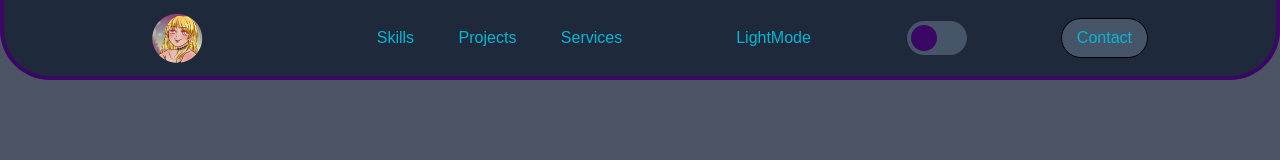
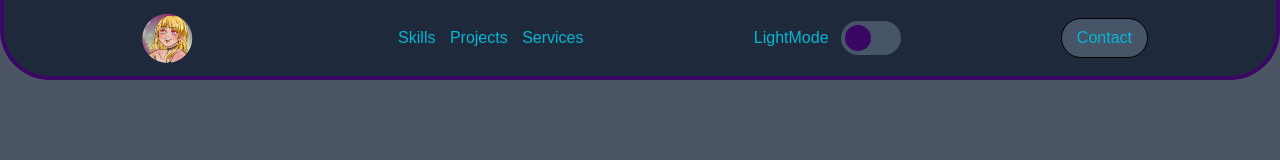
Before and after one commit to Angelinebrgs/PortFolio, a website built with Vite: page index.html in a window 1280 px wide. Built offline with nearby package versions, Linux system fonts and the light colour scheme; a web font is replaced by a local one.

Commit message:
responsiv header et dark mode

```diff
--- a/index.html
+++ b/index.html
@@ -8,7 +8,7 @@
     <title>Portfolio</title>
   </head>
   <body class="LightMode">
-    <header>
+    <header class="header">
       <img class="logo" src="/img/Rond_1.png" alt="logo">
         <nav>
               <ul class="nav_links">
@@ -23,13 +23,21 @@
                 </li>
               </ul>
         </nav>
-        <label for="switch">LightMode</label>
-        <label class="switch">
-          <input type="checkbox" id="checkbox">
-          <span class="slider round"></span>
-        </label>
+        <div class="label">
+          <label for="checkbox" id="labellm">LightMode</label>
+          <label class="switch">
+            <input type="checkbox" id="checkbox">
+            <span class="slider round"></span>
+          </label>
+        </div>
         <a class="cta" href="mailto:titou.borges@gmail.com"><button class="buttonnav">Contact</button></a>
     </header>
+    <main>
+
+    </main>
+    <footer>
+
+    </footer>
     <script type="module" src="./src/main.js"></script>
   </body>
 </html>
--- a/src/main.js
+++ b/src/main.js
@@ -17,13 +17,19 @@ const observer = new IntersectionObserver(() => {
 const hiddenElements = document.querySelectorAll('.hidden');
 hiddenElements.forEach((el => observer.observe(el)));
 
-// LightMode
 function lightMode() {
     var checkbox = document.getElementById("checkbox");
+    var label = document.getElementById("labellm");
     if (checkbox.checked) {
         document.body.classList.add("light-mode");
-        console.log(checkbox);
+        document.getElementById("labellm").innerHTML="DarkMode";
     } else {
         document.body.classList.remove("light-mode");
+        document.getElementById("labellm").innerHTML="LightMode";
     }
 }
+
+// Ajoutez un gestionnaire
+var checkbox = document.getElementById("checkbox");
+checkbox.addEventListener("change", lightMode);
+lightMode();
--- a/style/style.css
+++ b/style/style.css
@@ -44,7 +44,7 @@ a {
     text-decoration: none;
 }
 img{
-    margin: 20px;
+    margin: 10px;
     width: 5%;
 }
 header{
@@ -58,12 +58,6 @@ header{
     border-left: solid 4px var(--clr-purple950);
     border-right: solid 4px var(--clr-purple950);
     background-color: var(--clr-slate800);
-    height: 80px;
-}
-nav ul li{
-    list-style: none;
-    display: inline-block;
-    padding: 20px;
 }
 label{
     color: var(--clr-cyan500);
--- a/style/utils.css
+++ b/style/utils.css
@@ -83,10 +83,63 @@ input:checked + .slider:before {
     background-color: var(--clr-light);
     color: black;
 }
+/*Galaxy Fold trop compliqué mais en theorie il marche ça casse juste les autre media*/
+@media (min-width: 280px ) and (max-height:653px){
+    .container{
+        max-width: 280px;
+        max-height:653px
+    }
+    header{
+        display: flex;
+        flex-direction: column;
+    }
+    label{
+        display: flex;
+        margin: 5px;
+    }
+    nav ul li{
+        list-style: none;
+        display:flex;
+        flex-direction: column;
+        padding: 10px;
+        padding-left: 0px;
+    }
+}
+/*Mobile*/
+@media (min-width: 300px){
+    .container{
+        max-width: 300px;
+    }
+    label{
+        margin: 5px;
+    }
+    nav ul li{
+        list-style: none;
+        display:flex;
+        flex-direction: column;
+        padding: 10px;
+        padding-left: 0px;
+    }
+}
 /* xS */
 @media (min-width: 475px){
     .container{
         max-width: 475px;
+    }
+    header{
+        height: 140px;
+    }
+    .label{
+        display: flex;
+        justify-content: center;
+        align-items: center;
+    }
+    nav ul li{
+        list-style: none;
+        display:flex;
+        flex-direction: column;
+        padding: 10px;
+        padding-left: 0px;
     }
 }
 
@@ -95,11 +148,40 @@ input:checked + .slider:before {
     .container{
         max-width: 640px;
     }
+    header{
+        height: 140px;
+    }
+    .label{
+        display: flex;
+        justify-content: center;
+        align-items: center;
+    }
+    nav ul li{
+        list-style: none;
+        display:flex;
+        flex-direction: column;
+        padding: 10px;
+        padding-left: 0px;
+    }
 }
 /* M */
 @media (min-width: 768px){
     .container{
         max-width: 768px;
+    }
+    header{
+        height: 80px;
+    }
+    .label{
+        display: flex;
+        justify-content: center;
+        align-items: center;
+    }
+    nav ul li{
+        list-style: none;
+        display: inline-block;
+        padding: 10px;
+        padding-left: 0px;
     }
 }
 
@@ -111,12 +193,40 @@ input:checked + .slider:before {
     .section{
         margin-top: 6.5rem;
     }
+    header{
+        height: 80px;
+    }
+    .label{
+        display: flex;
+        justify-content: center;
+        align-items: center;
+    }
+    nav ul li{
+        list-style: none;
+        display: inline-block;
+        padding: 10px;
+        padding-left: 0px;
+    }
 }
 
 /* xL */
 @media (min-width: 1280px){
     .container{
         max-width: 1280px;
+    }
+    header{
+        height: 80px;
+    }
+    .label{
+        display: flex;
+        justify-content: center;
+        align-items: center;
+    }
+    nav ul li{
+        list-style: none;
+        display: inline-block;
+        padding: 10px;
+        padding-left: 0px;
     }
 }
 
@@ -125,4 +235,18 @@ input:checked + .slider:before {
     .container{
         max-width: 1536px;
     }
+    header{
+        height: 80px;
+    }
+    .label{
+        display: flex;
+        justify-content: center;
+        align-items: center;
+    }
+    nav ul li{
+        list-style: none;
+        display: inline-block;
+        padding: 10px;
+        padding-left: 0px;
+    }
 }
```
Also changed, not shown: src/test.js (deleted, +0 -8 lines), readme.md.
